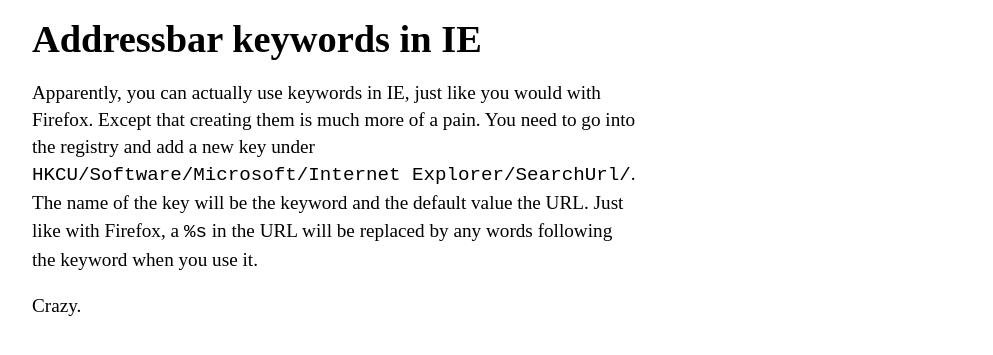
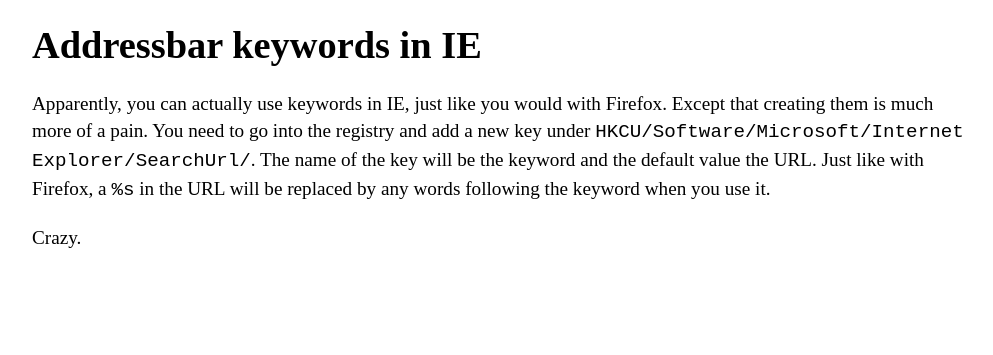
Before and after one commit to kejadlen/kejadlen.github.io, a Jekyll site: the page built from _posts/2006-10-25-addressbar-keywords-in-ie.html.md, in a window 1280 px wide. Shown: the top 355 px of the page, without its empty margins (136-1129 px from the left). Built offline with Jekyll 4.4.1, drawn with Linux system fonts in a browser that asks for light colours.

Commit message:
Tweak styles

```diff
--- a/_layouts/default.html
+++ b/_layouts/default.html
@@ -7,8 +7,9 @@
     <link rel="alternate" title="Arbitrary Definitions JSON Feed" type="application/json" href="{{ site.url }}{% link feed.json %}" />
     {% feed_meta %}
     <style type="text/css">
-body { padding-left: 12.5%; font-size: 1.2rem; line-height: 1.7rem; }
-article { width: 55%; }
+body { padding: 0 12.5%; font-size: 1.2rem; line-height: 1.7rem; }
+h1 { line-height: 1em; }
+article { max-width: 1024px; }
 pre { overflow-x: scroll; }
 img { display: block; width: 90%; margin: auto; }
     </style>
```
